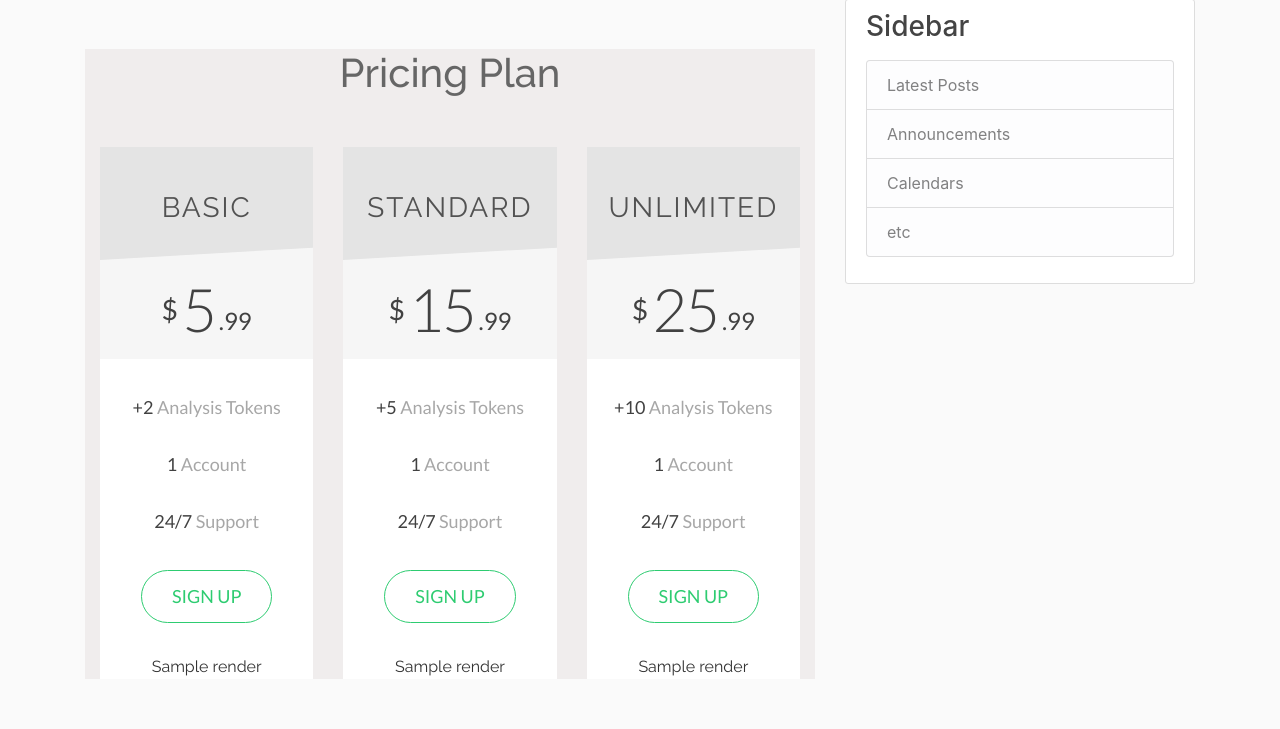
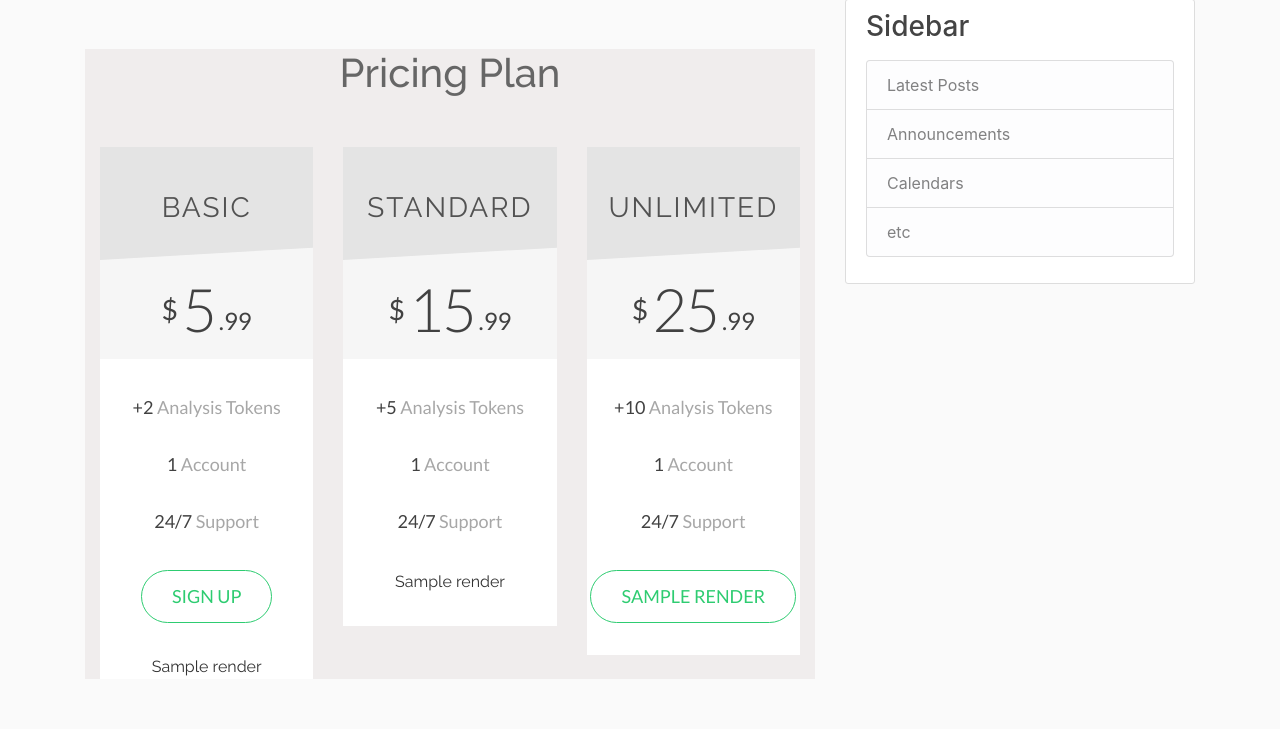
Before and after one commit to imbauer/Freelance_Django, a Django app: template blog/templates/blog/home.html in a window 1280 px wide. Shown: the part 81-810 px from the top of the page. Run offline with Django 3.2, Linux system fonts and the light colour scheme; the template is opened without the code that fills it: most values are stand-ins (such as "Sample title", 1, 10 or a date in 2020); some libraries are stand-ins or nearby versions.

Commit message:
Sandboxing PayPal feature

```diff
--- a/blog/templates/blog/home.html
+++ b/blog/templates/blog/home.html
@@ -122,12 +122,12 @@
 
                         <!--BUTTON START-->
                         <div class="generic_price_btn clearfix">
-                        	<a class="" href="">Sign up</a>
+                        	{{ form_02.render }}
                         </div>
                         <!--//BUTTON END-->
 
                         <!--BUTTON START-->
-                        {{ form_02.render }}
+                        <!-- {{ form_02.render }} -->
                         <!--//BUTTON END-->
 
                     </div>
@@ -180,12 +180,12 @@
 
                         <!--BUTTON START-->
                         <div class="generic_price_btn clearfix">
-                        	<a class="" href="">Sign up</a>
+                        	<a class="" href="">{{ form_03.render }}</a>
                         </div>
                         <!--//BUTTON END-->
 
                         <!--BUTTON START-->
-                        {{ form_03.render }}
+                        <!-- {{ form_03.render }} -->
                         <!--//BUTTON END-->
 
                     </div>
```
